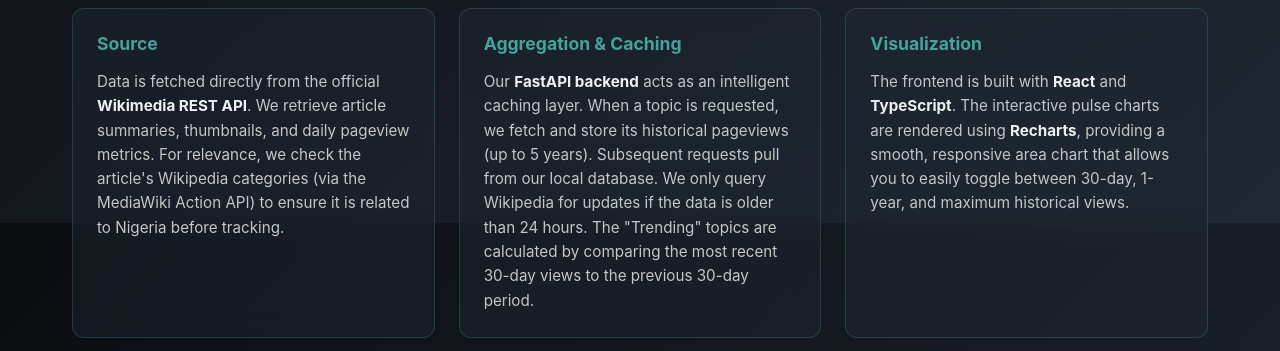
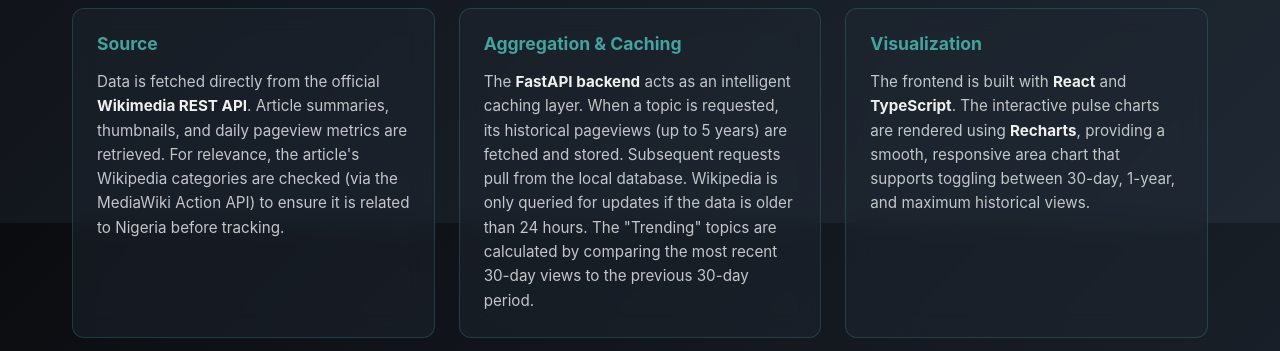
Before and after one commit to JosephAyo/area-1914, a React (Vite) app in the folder frontend/: page / in a window 1280 px wide. Shown: the part 577-928 px from the top of the page. Built offline with nearby package versions, Linux system fonts and the light colour scheme; no server answers.

Commit message:
refactor(frontend): use passive voice in methodology section

```diff
--- a/frontend/src/components/Methodology.tsx
+++ b/frontend/src/components/Methodology.tsx
@@ -9,21 +9,21 @@ export function Methodology() {
           <h3>Source</h3>
           <p>
             Data is fetched directly from the official{" "}
-            <strong>Wikimedia REST API</strong>. We retrieve article summaries,
-            thumbnails, and daily pageview metrics. For relevance, we check the
-            article's Wikipedia categories (via the MediaWiki Action API) to
-            ensure it is related to Nigeria before tracking.
+            <strong>Wikimedia REST API</strong>. Article summaries, thumbnails,
+            and daily pageview metrics are retrieved. For relevance, the
+            article's Wikipedia categories are checked (via the MediaWiki Action
+            API) to ensure it is related to Nigeria before tracking.
           </p>
         </div>
         <div className={styles.card}>
           <h3>Aggregation & Caching</h3>
           <p>
-            Our <strong>FastAPI backend</strong> acts as an intelligent caching
-            layer. When a topic is requested, we fetch and store its historical
-            pageviews (up to 5 years). Subsequent requests pull from our local
-            database. We only query Wikipedia for updates if the data is older
-            than 24 hours. The &quot;Trending&quot; topics are calculated by
-            comparing the most recent 30-day views to the previous 30-day
+            The <strong>FastAPI backend</strong> acts as an intelligent caching
+            layer. When a topic is requested, its historical pageviews (up to 5
+            years) are fetched and stored. Subsequent requests pull from the
+            local database. Wikipedia is only queried for updates if the data is
+            older than 24 hours. The &quot;Trending&quot; topics are calculated
+            by comparing the most recent 30-day views to the previous 30-day
             period.
           </p>
         </div>
@@ -33,8 +33,8 @@ export function Methodology() {
             The frontend is built with <strong>React</strong> and{" "}
             <strong>TypeScript</strong>. The interactive pulse charts are
             rendered using <strong>Recharts</strong>, providing a smooth,
-            responsive area chart that allows you to easily toggle between
-            30-day, 1-year, and maximum historical views.
+            responsive area chart that supports toggling between 30-day, 1-year,
+            and maximum historical views.
           </p>
         </div>
       </div>
```
